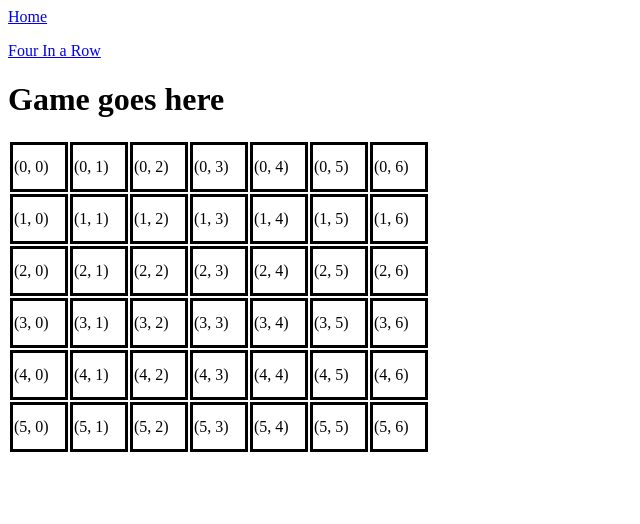
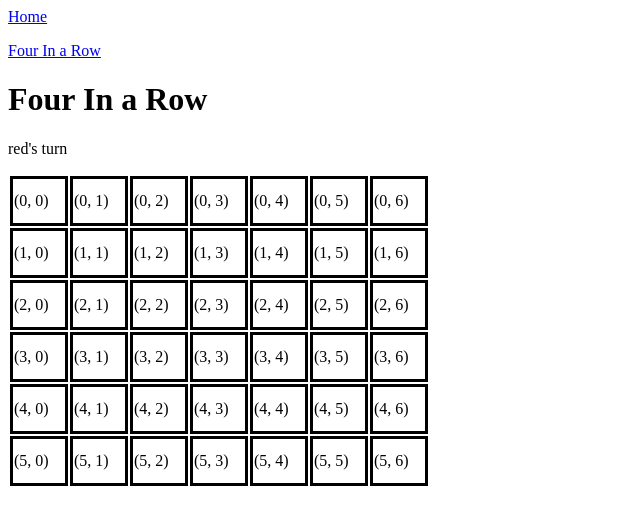
Before and after one commit to taffolds/personalWebsite, a React (Vite) app: page /fourInARow in a window 1280 px wide. Shown: the top 524 px of the page, without its empty margins (0-640 px from the left). Built offline with nearby package versions, Linux system fonts and the light colour scheme.

Commit message:
created winner message and disabled board if winner is declared

```diff
--- a/src/components/fourInARow.tsx
+++ b/src/components/fourInARow.tsx
@@ -5,15 +5,14 @@ import "../styles.css";
 
 type CellValue = null | "red" | "blue";
 
+function createEmptyGame(): CellValue[][] {
+  return Array(6)
+    .fill(null)
+    .map(() => Array(7).fill(null));
+}
+
 export function FourInARow() {
-  const [squares, setSquares] = useState<CellValue[][]>([
-    [null, null, null, null, null, null, null],
-    [null, null, null, null, null, null, null],
-    [null, null, null, null, null, null, null],
-    [null, null, null, null, null, null, null],
-    [null, null, null, null, null, null, null],
-    [null, null, null, null, null, null, null],
-  ]);
+  const [squares, setSquares] = useState<CellValue[][]>(createEmptyGame());
   const [turn, setTurn] = useState<CellValue>("red");
   const [winner, setWinner] = useState<CellValue>(null);
 
@@ -35,6 +34,8 @@ export function FourInARow() {
   function handleClick(rowIndex: number, columnIndex: number) {
     console.log(`Clicked cell at row: ${rowIndex}, column: ${columnIndex}`);
 
+    if (winner) return;
+
     setSquares((old) => {
       if (old[rowIndex]![columnIndex]) return old;
 
@@ -46,12 +47,24 @@ export function FourInARow() {
     });
   }
 
+  function handleNewGame() {
+    setWinner(null);
+    setTurn("red");
+    setSquares(createEmptyGame());
+  }
+
   return (
     <>
       <Banner />
-      <h1>Game goes here</h1>
+      <h1>Four In a Row</h1>
+      {!winner && <p>{turn}'s turn</p>}
 
-      {winner && <p>Winner is {winner}</p>}
+      {winner && (
+        <>
+          <p>Winner is {winner}</p>
+          <p onClick={() => handleNewGame()}>Play again?</p>
+        </>
+      )}
 
       <table>
         <tbody>
```
Also changed, not shown: 1 other file (tests, documents, lock files or other folders).
